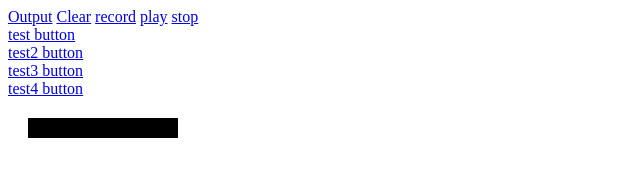
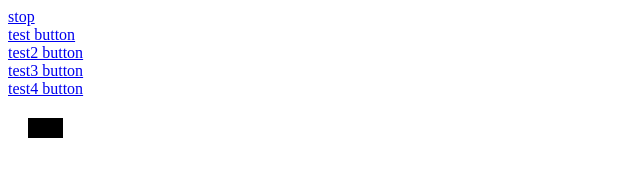
Before and after one commit to uxder/Raijin, a plain HTML site: page index.html in a window 1280 px wide. Both pictures are taken after a click on the link "record". Shown: the whole page, without its empty margins (0-640 px from the left). Drawn offline with nearby package versions, Linux system fonts and the light colour scheme.

Commit message:
adding some control logic

```diff
--- a/application.js
+++ b/application.js
@@ -1,19 +1,24 @@
 /**
  * @author hellocreation
- * This page loads if user has not logged in
- * Site specific js should go into application.js.
  */
 ;(function($) {
+	$('.control').hide();
+	$('#record').show();
+
 	$('#output').click(function() {
 		Raijin.output.raw();
 	});
 
 	$('#record').click(function() {
 		Raijin.story.record();
+		$('.control').hide();
+		$('#stop').show();
 	});
 
 	$('#clear').click(function() {
 		Raijin.story.clear();
+		$('.control').hide();
+		$('#record').show();
 	});
 
 
@@ -24,6 +29,10 @@
 
 	$('#stop').click(function() {
 		Raijin.story.stop();
+		$('.control').hide();
+		$('#play').show();
+		$('#stop').show();
+		$('#clear').show();
 	});
 
 	$(".testButton").click(function() {
--- a/index.html
+++ b/index.html
@@ -32,11 +32,11 @@
 
 <body>
 	<header>
-		<a href="#" id="output">Output</a>
-		<a href="#" id="clear">Clear</a>
-		<a href="#" id="record">record</a>
-		<a href="#" id="play">play</a>
-		<a href="#" id="stop">stop</a>
+		<a href="#" id="output" class="control">Output</a>
+		<a href="#" id="clear" class="control">Clear</a>
+		<a href="#" id="record" class="control">record</a>
+		<a href="#" id="play" class="control">play</a>
+		<a href="#" id="stop" class="control">stop</a>
 	</header>
 	<section>
 		<article id="Discovery">
--- a/raijin/raijin.js
+++ b/raijin/raijin.js
@@ -98,7 +98,7 @@
 		state: "initialized",
 		timer: null,
 		currentFrame: 0,
-		frameRate: 15,
+		frameRate: 20,
 		prevMouseX: null,
 		prevMouseY: null,
 
@@ -156,7 +156,7 @@
 
 			if(eventType === "click") {
 				var target = this.getDOMElementFromPoint(mouseX, mouseY);
-				$(target).not('#record, #play, #stop').click();
+				$(target).not('#record, #play, #stop, #clear').click();
 			}
 
 			//set previous coordinate for next run
```
